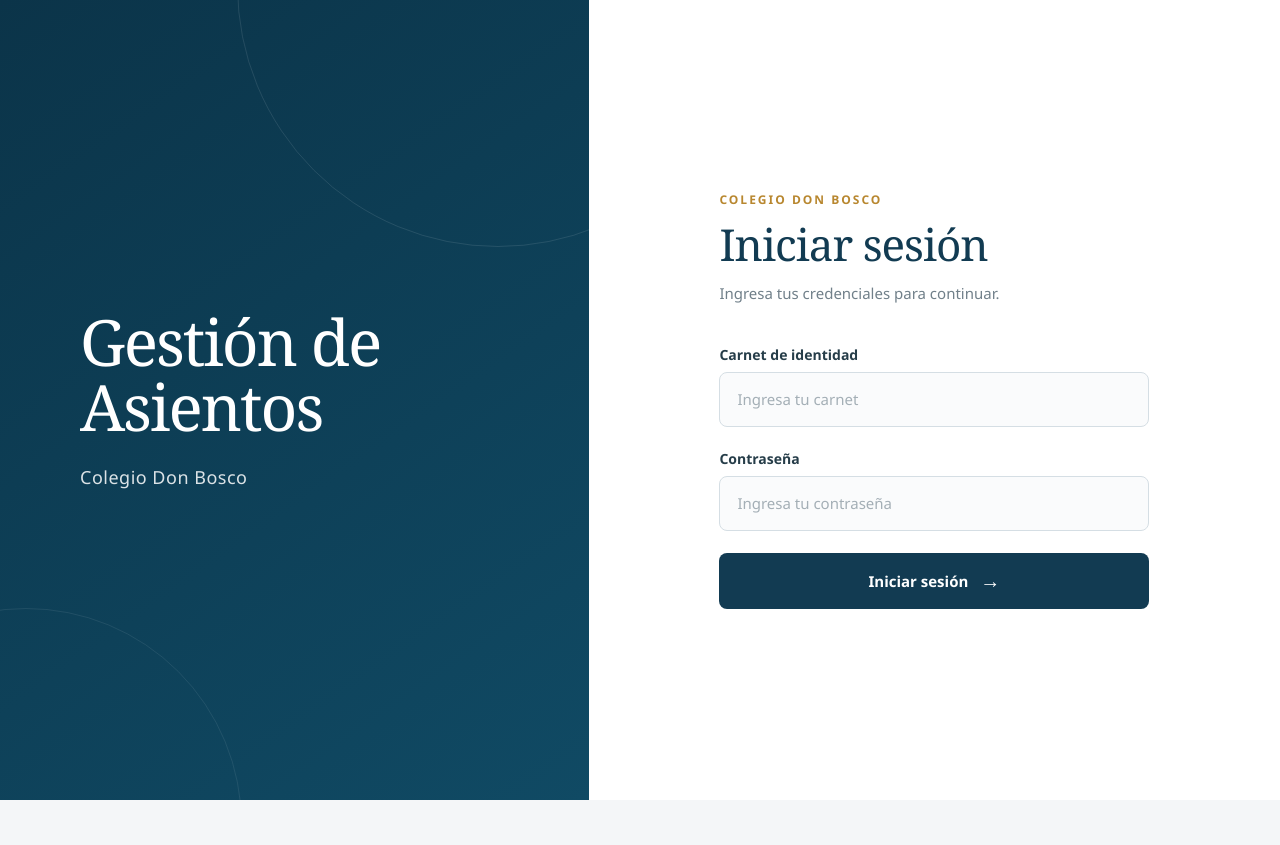
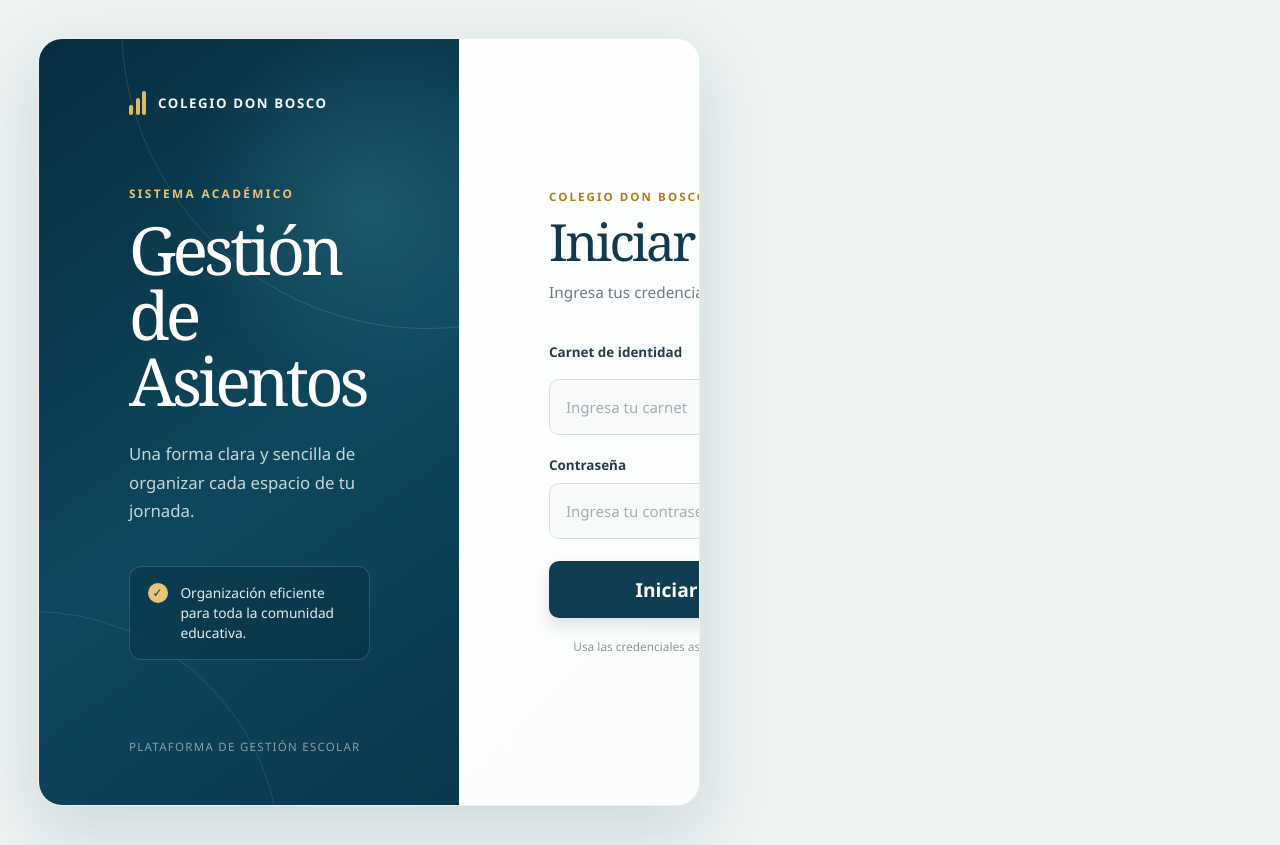
Before and after one commit to wilber-c-o/web-puestos, a React (Vite) app: page /login in a window 1280 px wide. Before the commit the page ends 800 px from the top, so only its background shows below. Built offline with nearby package versions, Linux system fonts and the light colour scheme.

Commit message:
Mejora el diseño de inicio de sesión

```diff
--- a/src/components/auth/LoginForm.tsx
+++ b/src/components/auth/LoginForm.tsx
@@ -41,10 +41,12 @@
       </div>
 
       <div className="form-field">
-        <label htmlFor="carnet">
-          Carnet de identidad
-        </label>
+        <div className="form-field__label-row">
+          <label htmlFor="carnet">Carnet de identidad</label>
+          <span>Acceso institucional</span>
+        </div>
 
+        <div className="form-field__input-wrap">
           <input
             id="carnet"
             name="carnet"
@@ -56,12 +58,14 @@
             required
           />
         </div>
+      </div>
 
       <div className="form-field">
         <label htmlFor="password">
           Contraseña
         </label>
 
+        <div className="form-field__input-wrap">
           <input
             id="password"
             name="password"
@@ -72,6 +76,7 @@
             autoComplete="current-password"
             required
           />
+        </div>
       </div>
 
       {error && (
@@ -84,9 +89,11 @@
         className="login-form__submit"
         type="submit"
       >
-        Iniciar sesión
+        <span className="login-form__submit-text">Iniciar sesión</span>
         <span aria-hidden="true">→</span>
       </button>
+
+      <p className="login-form__help">Usa las credenciales asignadas por el colegio.</p>
 
     </form>
   );
--- a/src/pages/auth/LoginPage.tsx
+++ b/src/pages/auth/LoginPage.tsx
@@ -35,15 +35,31 @@
 
         {/* LADO IZQUIERDO */}
         <div className="login-left">
+          <div className="login-brand" aria-label="Colegio Don Bosco">
+            <span className="login-brand__mark" aria-hidden="true">
+              <i />
+              <i />
+              <i />
+            </span>
+            <span>Colegio Don Bosco</span>
+          </div>
           <div className="login-left-content">
+            <p className="login-left__eyebrow">Sistema académico</p>
             <h1>
               Gestión de
               <br />
               Asientos
             </h1>
 
-            <p>Colegio Don Bosco</p>
+            <p className="login-left__description">
+              Una forma clara y sencilla de organizar cada espacio de tu jornada.
+            </p>
+            <div className="login-left__highlight">
+              <span aria-hidden="true">✓</span>
+              <p>Organización eficiente para toda la comunidad educativa.</p>
+            </div>
           </div>
+          <p className="login-left__footer">Plataforma de gestión escolar</p>
         </div>
 
         {/* LADO DERECHO */}
--- a/src/pages/auth/loginpage.css
+++ b/src/pages/auth/loginpage.css
@@ -1,473 +1,38 @@
-/* =========================================
-   LOGIN - COLEGIO DON BOSCO
-   ========================================= */
+* { box-sizing: border-box; }
 
-* {
-  box-sizing: border-box;
-}
+html, body, #root { width: 100%; min-height: 100%; margin: 0; padding: 0; }
 
-html,
-body,
-#root {
-  width: 100%;
-  min-height: 100%;
-  margin: 0;
-  padding: 0;
-}
+body { margin: 0; color: #173647; font-family: "Segoe UI", "Helvetica Neue", Arial, sans-serif; }
 
-body {
-  margin: 0;
-  font-family: "Segoe UI", Arial, sans-serif;
-}
+.login-page { display: grid; width: 100%; min-height: 100vh; place-items: center; padding: clamp(1rem, 3vw, 3rem); background: #edf2f2; }
 
-/* =========================================
-   PANTALLA PRINCIPAL
-   ========================================= */
+.login-container { display: grid; width: min(100%, 1440px); min-height: min(820px, calc(100vh - 2rem)); grid-template-columns: minmax(420px, 1fr) minmax(480px, 1.04fr); overflow: hidden; border: 1px solid rgba(24, 64, 79, .08); border-radius: 24px; background: #fff; box-shadow: 0 24px 70px rgba(22, 61, 73, .14); }
 
-.login-page {
-  width: 100%;
-  min-height: 100vh;
-  margin: 0;
-  padding: 0;
+.login-left { position: relative; display: flex; min-height: 100%; align-items: center; overflow: hidden; padding: clamp(3rem, 7vw, 7rem); color: #fff; background: radial-gradient(circle at 78% 22%, rgba(68, 146, 163, .3), transparent 27%), linear-gradient(145deg, #082d40 0%, #0e475d 55%, #0a374c 100%); }
+.login-left::before, .login-left::after { position: absolute; content: ""; border: 1px solid rgba(255, 255, 255, .12); border-radius: 50%; }
+.login-left::before { top: -20rem; right: -17rem; width: 38rem; height: 38rem; }
+.login-left::after { bottom: -19rem; left: -16rem; width: 31rem; height: 31rem; border-color: rgba(255, 255, 255, .1); }
+.login-brand { position: absolute; z-index: 1; top: clamp(2rem, 4vw, 3.25rem); left: clamp(3rem, 7vw, 7rem); display: flex; align-items: center; gap: .75rem; color: #f4f8f7; font-size: .83rem; font-weight: 700; letter-spacing: .12em; text-transform: uppercase; }
+.login-brand__mark { display: flex; height: 1.55rem; align-items: end; gap: .16rem; }
+.login-brand__mark i { display: block; width: .25rem; border-radius: 99px; background: #e0b867; }
+.login-brand__mark i:nth-child(1) { height: .65rem; }.login-brand__mark i:nth-child(2) { height: 1.08rem; }.login-brand__mark i:nth-child(3) { height: 1.55rem; }
+.login-left-content { position: relative; z-index: 1; max-width: 32rem; }
+.login-left__eyebrow { margin: 0 0 1rem; color: #e7c477; font-size: .74rem; font-weight: 700; letter-spacing: .2em; text-transform: uppercase; }
+.login-left h1 { margin: 0; font-family: Georgia, "Times New Roman", serif; font-size: clamp(3.5rem, 5.2vw, 5.6rem); font-weight: 400; letter-spacing: -.06em; line-height: .98; }
+.login-left__description { max-width: 25rem; margin: 1.7rem 0 0; color: rgba(237, 247, 247, .82); font-size: 1.05rem; line-height: 1.7; }
+.login-left__highlight { display: flex; max-width: 27rem; align-items: flex-start; gap: .8rem; margin-top: 2.5rem; padding: 1rem 1.1rem; border: 1px solid rgba(255, 255, 255, .16); border-radius: 12px; background: rgba(4, 30, 44, .22); backdrop-filter: blur(5px); }
+.login-left__highlight span { display: grid; width: 1.25rem; height: 1.25rem; flex: 0 0 auto; place-items: center; border-radius: 50%; color: #0b3a4e; background: #e7c477; font-size: .75rem; font-weight: 800; }.login-left__highlight p { margin: 0; color: #e4eeee; font-size: .86rem; line-height: 1.45; }
+.login-left__footer { position: absolute; z-index: 1; bottom: clamp(2rem, 4vw, 3.25rem); left: clamp(3rem, 7vw, 7rem); margin: 0; color: rgba(226, 240, 241, .56); font-size: .72rem; letter-spacing: .11em; text-transform: uppercase; }
 
-  display: flex;
+.login-right { display: flex; align-items: center; justify-content: center; padding: clamp(3rem, 7vw, 7rem); background: linear-gradient(135deg, #fff 0%, #fafcfc 100%); }
+.login-form { width: 100%; max-width: 26rem; }.login-form__heading { margin-bottom: 2.4rem; }
+.login-form__heading .eyebrow { margin: 0 0 .8rem; color: #b37a17; font-size: .72rem; font-weight: 700; letter-spacing: .18em; text-transform: uppercase; }.login-form__heading h2 { margin: 0 0 .75rem; color: #113a4e; font-family: Georgia, "Times New Roman", serif; font-size: clamp(2.5rem, 4vw, 3.35rem); font-weight: 400; letter-spacing: -.05em; line-height: 1; }.login-form__heading > p:last-child { max-width: 22rem; margin: 0; color: #6a7b84; font-size: .96rem; line-height: 1.65; }
+.form-field { margin-bottom: 1.35rem; }.form-field__label-row { display: flex; align-items: baseline; justify-content: space-between; gap: 1rem; margin-bottom: .55rem; }.form-field label { color: #263d49; font-size: .84rem; font-weight: 600; }.form-field__label-row span { color: #8b9aa1; font-size: .69rem; }.form-field__input-wrap { position: relative; }
+.form-field input { width: 100%; height: 3.5rem; padding: 0 1rem; border: 1px solid #d3dee1; border-radius: 10px; outline: none; background: #f9fbfb; color: #173d50; font-family: inherit; font-size: .94rem; transition: border-color .2s ease, box-shadow .2s ease, background .2s ease; }.form-field input:hover { border-color: #aec0c5; }.form-field input:focus { border-color: #b47b1c; background: #fff; box-shadow: 0 0 0 4px rgba(194, 143, 46, .14); }.form-field input::placeholder { color: #a4afb6; }
+.form-error { margin: -.15rem 0 1.2rem; padding: .75rem .85rem; border: 1px solid #f0cccc; border-radius: 8px; background: #fff3f3; color: #b33a3a; font-size: .82rem; line-height: 1.4; }
+.login-form__submit { position: relative; display: flex; width: 100%; height: 3.6rem; align-items: center; justify-content: center; gap: 12px; margin-top: .4rem; border: 0; border-radius: 10px; cursor: pointer; background: #113d52; color: #fff; box-shadow: 0 8px 16px rgba(15, 58, 78, .14); font-family: inherit; font-size: .94rem; font-weight: 700; transition: background .2s ease, transform .2s ease, box-shadow .2s ease; }.login-form__submit > span:last-child { position: absolute; right: 1.3rem; font-size: 1.25rem; line-height: 1; transition: transform .2s ease; }.login-form__submit:hover { background: #0b2d3e; box-shadow: 0 12px 24px rgba(18, 59, 82, .2); transform: translateY(-1px); }.login-form__submit:hover > span:last-child { transform: translateX(4px); }.login-form__submit:active { transform: translateY(0); }.login-form__submit:focus-visible { outline: 3px solid rgba(180, 123, 28, .45); outline-offset: 3px; }
+.login-form__help { margin: 1.25rem 0 0; color: #89989e; font-size: .74rem; line-height: 1.5; text-align: center; }
 
-  background: #ffffff;
-}
-
-/* =========================================
-   CONTENEDOR PRINCIPAL
-   ========================================= */
-
-.login-container {
-  width: 100%;
-  min-height: 100vh;
-
-  display: grid;
-  grid-template-columns: 46% 54%;
-
-  background: #ffffff;
-
-  border-radius: 0;
-  overflow: hidden;
-
-  box-shadow: none;
-}
-
-/* =========================================
-   LADO IZQUIERDO
-   ========================================= */
-
-.login-left {
-  position: relative;
-
-  min-height: 100vh;
-
-  display: flex;
-  align-items: center;
-
-  padding: 80px;
-
-  overflow: hidden;
-
-  background: linear-gradient(
-    145deg,
-    #0b3449 0%,
-    #104a64 100%
-  );
-
-  color: #ffffff;
-}
-
-/* Círculo decorativo superior */
-
-.login-left::before {
-  content: "";
-
-  position: absolute;
-
-  width: 520px;
-  height: 520px;
-
-  border: 1px solid rgba(255, 255, 255, 0.10);
-
-  border-radius: 50%;
-
-  top: -275px;
-  right: -170px;
-}
-
-/* Círculo decorativo inferior */
-
-.login-left::after {
-  content: "";
-
-  position: absolute;
-
-  width: 430px;
-  height: 430px;
-
-  border: 1px solid rgba(255, 255, 255, 0.08);
-
-  border-radius: 50%;
-
-  bottom: -240px;
-  left: -190px;
-}
-
-/* =========================================
-   CONTENIDO IZQUIERDO
-   ========================================= */
-
-.login-left-content {
-  position: relative;
-
-  z-index: 2;
-
-  max-width: 520px;
-}
-
-.login-left h1 {
-  margin: 0 0 25px;
-
-  font-family: Georgia, "Times New Roman", serif;
-
-  font-size: clamp(48px, 5vw, 72px);
-
-  line-height: 1.02;
-
-  font-weight: 400;
-
-  letter-spacing: -2px;
-}
-
-.login-left p {
-  margin: 0;
-
-  font-size: 18px;
-
-  line-height: 1.5;
-
-  letter-spacing: 0.5px;
-
-  color: rgba(255, 255, 255, 0.85);
-}
-
-/* =========================================
-   LADO DERECHO
-   ========================================= */
-
-.login-right {
-  min-height: 100vh;
-
-  display: flex;
-
-  align-items: center;
-
-  justify-content: center;
-
-  padding: 70px 90px;
-
-  background: #ffffff;
-}
-
-/* =========================================
-   FORMULARIO
-   ========================================= */
-
-.login-form {
-  width: 100%;
-
-  max-width: 430px;
-}
-
-/* =========================================
-   ENCABEZADO
-   ========================================= */
-
-.login-form__heading {
-  margin-bottom: 40px;
-}
-
-.login-form__heading .eyebrow {
-  margin: 0 0 12px;
-
-  color: #b8872f;
-
-  font-size: 12px;
-
-  font-weight: 700;
-
-  letter-spacing: 2px;
-
-  text-transform: uppercase;
-}
-
-.login-form__heading h2 {
-  margin: 0 0 12px;
-
-  color: #123b52;
-
-  font-family: Georgia, "Times New Roman", serif;
-
-  font-size: 44px;
-
-  line-height: 1.1;
-
-  font-weight: 400;
-
-  letter-spacing: -1px;
-}
-
-.login-form__heading > p:last-child {
-  margin: 0;
-
-  color: #71808a;
-
-  font-size: 15px;
-
-  line-height: 1.6;
-}
-
-/* =========================================
-   CAMPOS
-   ========================================= */
-
-.form-field {
-  margin-bottom: 22px;
-}
-
-.form-field label {
-  display: block;
-
-  margin-bottom: 8px;
-
-  color: #263d49;
-
-  font-size: 14px;
-
-  font-weight: 600;
-}
-
-.form-field input {
-  width: 100%;
-
-  height: 55px;
-
-  padding: 0 17px;
-
-  border: 1px solid #d5dee4;
-
-  border-radius: 8px;
-
-  background: #fafbfc;
-
-  color: #173d50;
-
-  font-family: inherit;
-
-  font-size: 15px;
-
-  outline: none;
-
-  transition:
-    border-color 0.2s ease,
-    box-shadow 0.2s ease,
-    background 0.2s ease;
-}
-
-.form-field input:hover {
-  border-color: #b8c6ce;
-}
-
-.form-field input:focus {
-  border-color: #14536d;
-
-  background: #ffffff;
-
-  box-shadow: 0 0 0 3px rgba(20, 83, 109, 0.10);
-}
-
-.form-field input::placeholder {
-  color: #a4afb6;
-}
-
-/* =========================================
-   MENSAJE DE ERROR
-   ========================================= */
-
-.form-error {
-  margin: -3px 0 18px;
-
-  padding: 11px 13px;
-
-  border: 1px solid #f0cccc;
-
-  border-radius: 7px;
-
-  background: #fff3f3;
-
-  color: #b33a3a;
-
-  font-size: 13px;
-
-  line-height: 1.4;
-}
-
-/* =========================================
-   BOTÓN
-   ========================================= */
-
-.login-form__submit {
-  width: 100%;
-
-  height: 56px;
-
-  margin-top: 7px;
-
-  display: flex;
-
-  align-items: center;
-
-  justify-content: center;
-
-  gap: 12px;
-
-  border: none;
-
-  border-radius: 8px;
-
-  background: #123b52;
-
-  color: #ffffff;
-
-  font-family: inherit;
-
-  font-size: 15px;
-
-  font-weight: 700;
-
-  cursor: pointer;
-
-  transition:
-    background 0.2s ease,
-    transform 0.2s ease,
-    box-shadow 0.2s ease;
-}
-
-.login-form__submit span {
-  font-size: 20px;
-
-  line-height: 1;
-
-  transition: transform 0.2s ease;
-}
-
-.login-form__submit:hover {
-  background: #0b2d3e;
-
-  transform: translateY(-1px);
-
-  box-shadow: 0 8px 20px rgba(18, 59, 82, 0.20);
-}
-
-.login-form__submit:hover span {
-  transform: translateX(4px);
-}
-
-.login-form__submit:active {
-  transform: translateY(0);
-}
-
-/* =========================================
-   TABLETS
-   ========================================= */
-
-@media (max-width: 900px) {
-
-  .login-container {
-    grid-template-columns: 42% 58%;
-  }
-
-  .login-left {
-    padding: 55px;
-  }
-
-  .login-right {
-    padding: 55px 45px;
-  }
-
-  .login-left h1 {
-    font-size: 50px;
-  }
-}
-
-/* =========================================
-   CELULARES
-   ========================================= */
-
-@media (max-width: 700px) {
-
-  .login-container {
-    grid-template-columns: 1fr;
-  }
-
-  .login-left {
-    min-height: 280px;
-
-    padding: 45px 35px;
-  }
-
-  .login-left h1 {
-    font-size: 46px;
-  }
-
-  .login-right {
-    min-height: auto;
-
-    padding: 50px 35px;
-  }
-}
-
-/* =========================================
-   CELULARES PEQUEÑOS
-   ========================================= */
-
-@media (max-width: 480px) {
-
-  .login-left {
-    min-height: 240px;
-
-    padding: 35px 25px;
-  }
-
-  .login-left h1 {
-    font-size: 38px;
-
-    letter-spacing: -1px;
-  }
-
-  .login-left p {
-    font-size: 16px;
-  }
-
-  .login-right {
-    padding: 40px 25px;
-  }
-
-  .login-form__heading {
-    margin-bottom: 32px;
-  }
-
-  .login-form__heading h2 {
-    font-size: 36px;
-  }
-
-  .form-field input {
-    height: 52px;
-  }
-
-  .login-form__submit {
-    height: 54px;
-  }
-}
+@media (max-width: 900px) { .login-container { grid-template-columns: minmax(340px, .8fr) minmax(440px, 1fr); } }
+@media (max-width: 700px) { .login-page { display: block; padding: 0; }.login-container { min-height: 100vh; grid-template-columns: 1fr; border: 0; border-radius: 0; }.login-left { min-height: 24rem; padding: 8rem 2rem 4rem; }.login-right { min-height: auto; padding: 3.75rem 2rem; }.login-brand, .login-left__footer { left: 2rem; } }
+@media (max-width: 480px) { .login-left { min-height: 22rem; padding: 7rem 1.5rem 3rem; }.login-right { padding: 3rem 1.5rem; }.login-brand, .login-left__footer { left: 1.5rem; }.login-brand { font-size: .7rem; }.login-left__highlight { margin-top: 1.75rem; } }
```
Lines whose indentation alone changed are shown as unchanged.
